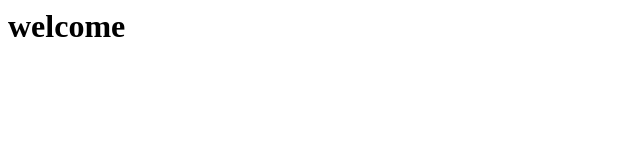
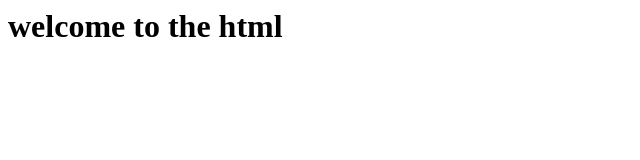
Before and after one commit to pankaj-rgb/test_web_2, a plain HTML site: page index.html in a window 1280 px wide. Shown: the whole page, without its empty margins (0-640 px from the left). Drawn offline with Linux system fonts and the light colour scheme.

Commit message:
code change

```diff
--- a/index.html
+++ b/index.html
@@ -4,6 +4,6 @@
     </head>
     <body>
 
-        <h1>welcome</h1>
+        <h1>welcome to the html</h1>
     </body>
 </html>
```
